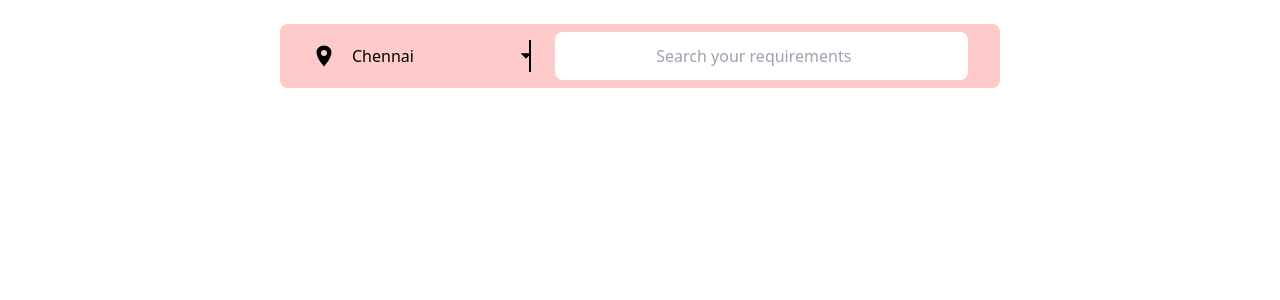
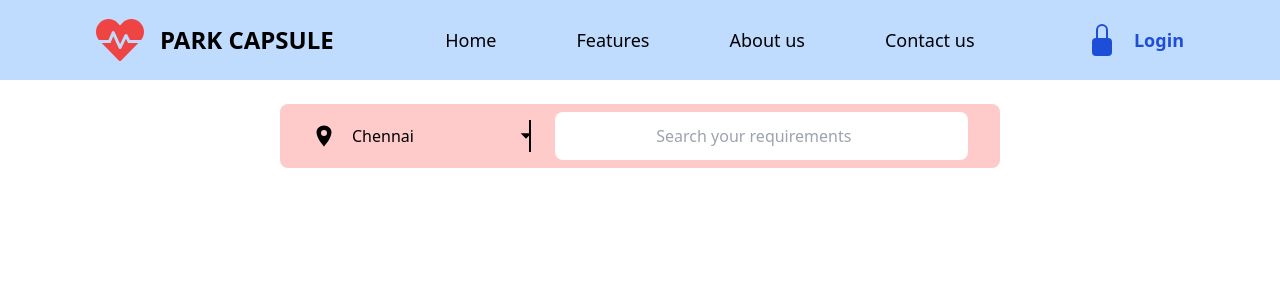
Before and after one commit to Naveen-Karanamu/Aayuhu-health-webapp, a React (Create React App) app in the folder front/: page /home in a window 1280 px wide. Shown: the top 300 px of the page. Built offline with nearby package versions, Linux system fonts and the light colour scheme.

Commit message:
Built: Navbar

```diff
--- /dev/null
+++ b/front/src/Components/Navbar/Default.Navbar.jsx
@@ -0,0 +1,101 @@
+import React from 'react';
+
+// iCONS
+import { BsFillLockFill } from 'react-icons/bs';
+import { FaHeartbeat } from 'react-icons/fa';
+
+
+const Mobile = () => {
+    return (
+        <>
+            <div className='flex items-center justify-between bg-blue-200 py-3 px-3'>
+                <div className='flex items-center gap-3 '>
+                    <FaHeartbeat className='w-10 h-10 text-red-500' />
+                    <h1 className='text-lg font-semibold'>PARK CAPSULE</h1>
+                </div>
+                <div className='flex items-center gap-1'>
+                    <BsFillLockFill className='text-blue-700 w-6 h-6' />
+                    <h4 className='text-blue-700 font-bold text-lg'>Login</h4>
+                </div>
+            </div>
+        </>
+    );
+};
+
+const Medium = () => {
+    return (
+        <>
+            <div className=' md:container md:py-4 md:px-6 md:flex md:items-center md:justify-between   bg-blue-200'>
+                <div className='md:flex md:items-center md:gap-4'>
+                    <div className=''>
+                        <FaHeartbeat className='w-10 h-10 text-red-500' />
+                    </div>
+                    <h1 className='md:text-xl md:font-bold'>PARK CAPSULE</h1>
+                </div>
+                <div >
+                    <ul className=' md:container  md:flex md:items-center md:gap-6  text-md'>
+                        <li className='font-medium	'>Home </li>
+                        <li className='font-medium	'>Features </li>
+                        <li className='font-medium	'>About us </li>
+                        <li className='font-medium	'>Contact us </li>
+                    </ul>
+                </div>
+
+
+                <div className='md:flex md:items-center md:gap-2'>
+                    <BsFillLockFill className='text-blue-700 w-6 h-6' />
+                    <h4 className='text-blue-700 font-bold text-lg'>Login</h4>
+                </div>
+            </div>
+        </>
+    )
+}
+const Mainscreen = () => {
+    return (
+        <>
+            <div className=' lg:container lg:py-4 lg:px-24 lg:flex lg:items-center lg:justify-between   bg-blue-200'>
+                <div className='lg:flex lg:items-center lg:gap-4'>
+                    <div className=''>
+                        <FaHeartbeat className='w-12 h-12 text-red-500' />
+                    </div>
+                    <h1 className='lg:text-2xl lg:font-extrabold'>PARK CAPSULE</h1>
+                </div>
+                <div >
+                    <ul className=' lg:container  lg:flex lg:items-center lg:gap-20  text-lg'>
+                        <li className='font-medium	'>Home </li>
+                        <li className='font-medium	'>Features </li>
+                        <li className='font-medium	'>About us </li>
+                        <li className='font-medium	'>Contact us </li>
+                    </ul>
+                </div>
+
+
+                <div className='lg:flex lg:items-center lg:gap-4'>
+                    <BsFillLockFill className='text-blue-700 w-8 h-8' />
+                    <h4 className='text-blue-700 font-bold text-lg'>Login</h4>
+                </div>
+            </div>
+
+        </>
+    );
+};
+const DefaultNavbar = () => {
+    return (
+        <>
+            <nav className='bg-navbarbg-900' >
+
+                <div className='hidden lg:flex'>
+                    <Mainscreen />
+                </div>
+                <div className='hidden md:flex lg:hidden'>
+                    <Medium />
+                </div>
+                <div className=' md:hidden'>
+                    <Mobile />
+                </div>
+            </nav>
+        </>
+    )
+}
+
+export default DefaultNavbar;
--- a/front/src/Layouts/Home.layout.jsx
+++ b/front/src/Layouts/Home.layout.jsx
@@ -1,8 +1,10 @@
 import React from "react";
+import DefaultNavbar from "../Components/Navbar/Default.Navbar";
 
 const HomeLayout = (props) => {
     return (
         <>
+        <DefaultNavbar />
             {props.children}
         </>
     )
```
